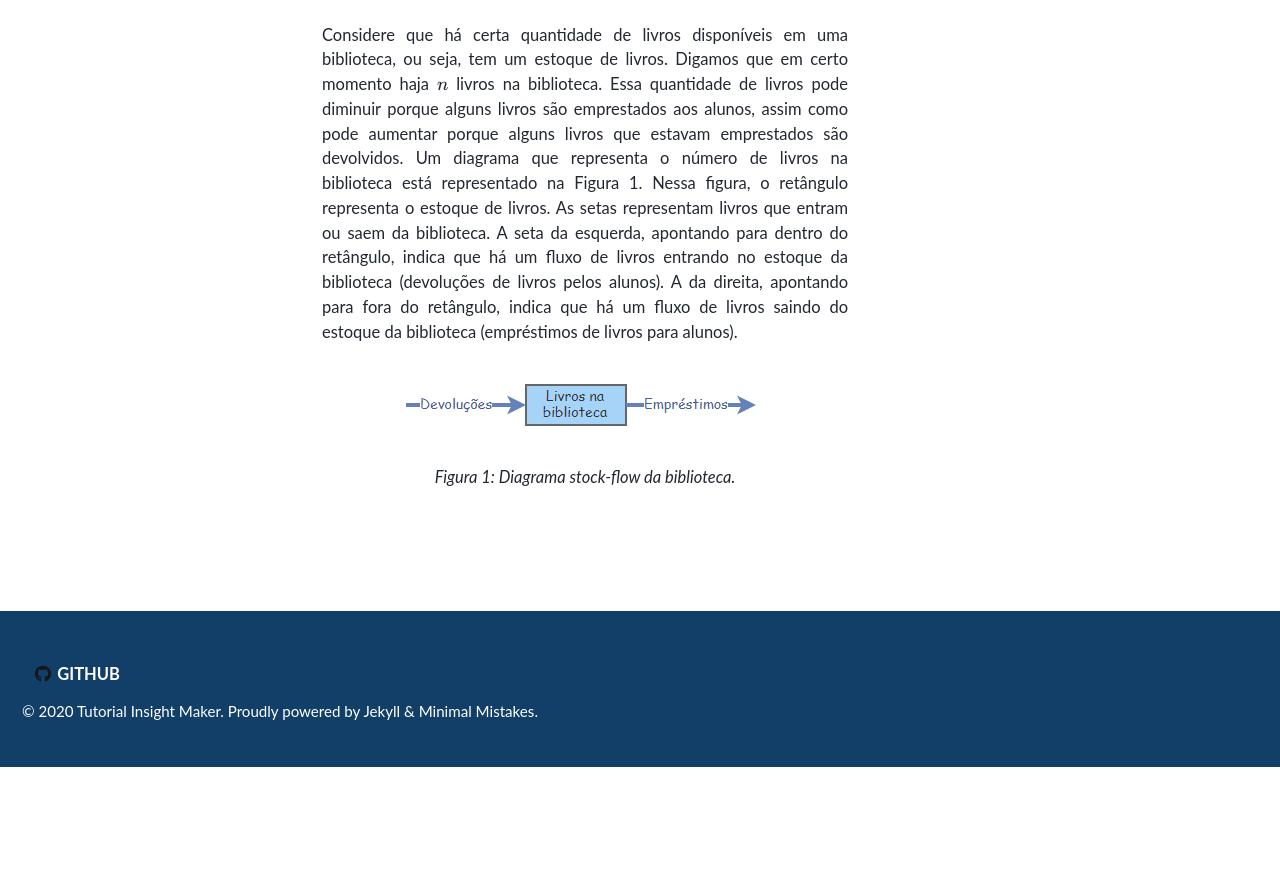
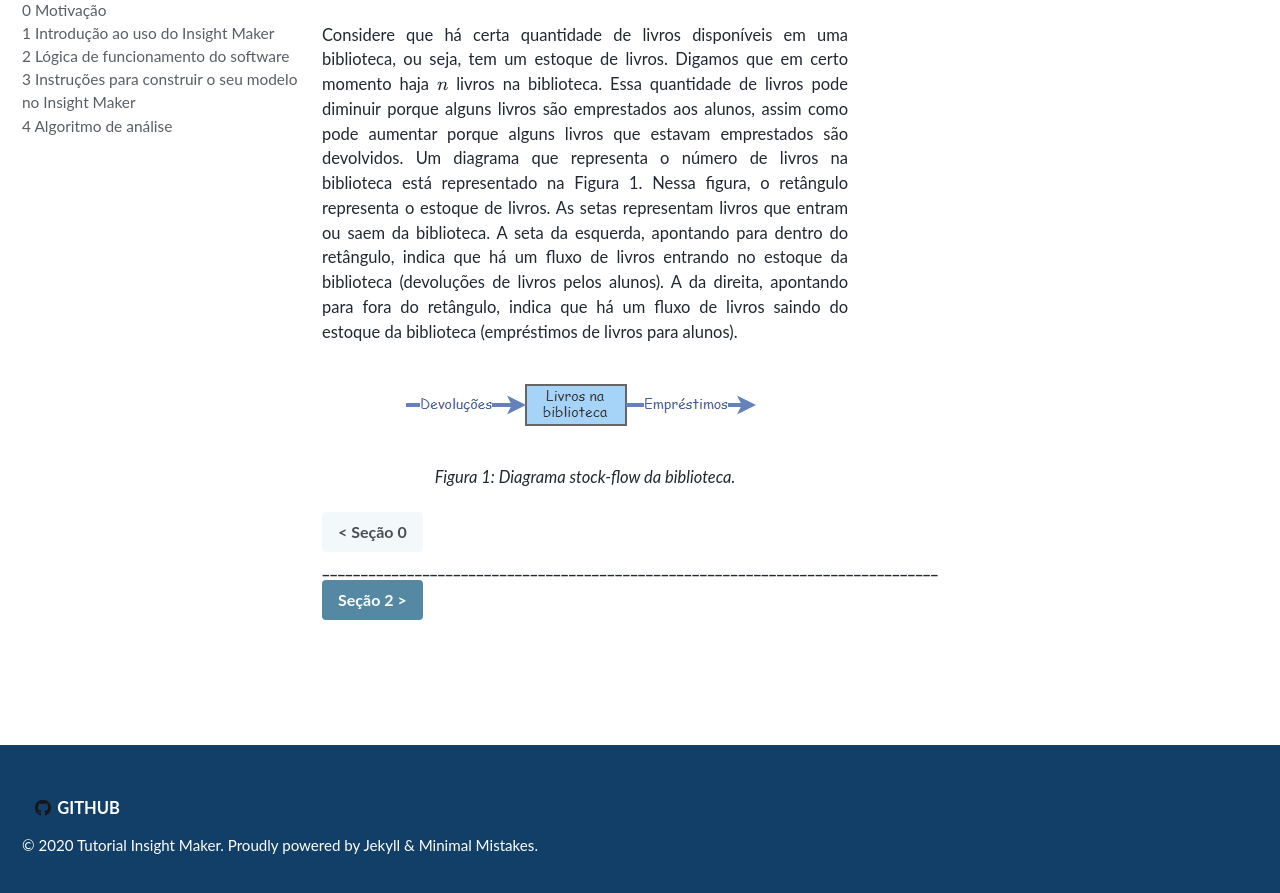
Before and after one commit to milenalauschner/MM, a Jekyll site: the page built from _pages/introdução.md, in a window 1280 px wide and 900 px high, scrolled down 733 px. Shown: the top 893 px of the window. Built offline with Jekyll 4.4.1, drawn with Linux system fonts in a browser that asks for light colours; cached includes are drawn as plain includes; nearby versions of some CDN libraries; some web fonts are replaced; formulas are drawn with MathJax 3; before the commit the page ends 1499 px from its top, so only the background shows below that.

Commit message:
Update introdução.md

```diff
--- a/_pages/introdução.md
+++ b/_pages/introdução.md
@@ -31,3 +31,7 @@
 {: .image-caption}
 *Figura 1: Diagrama stock-flow da biblioteca.*
  {: .text-center}
+
+[ < Seção 0 ](https://milenalauschner.github.io/MM/algoritmo/){:
+.btn .btn--primary}________________________________________________________________________________________________________________________________________________________________________________________________________________________________________________  [ Seção 2 >](https://milenalauschner.github.io/MM/algoritmo/){:
+.btn .btn--warning}
```
Also changed, not shown: other parts of _pages/introdução.md (+1 -1 lines).
